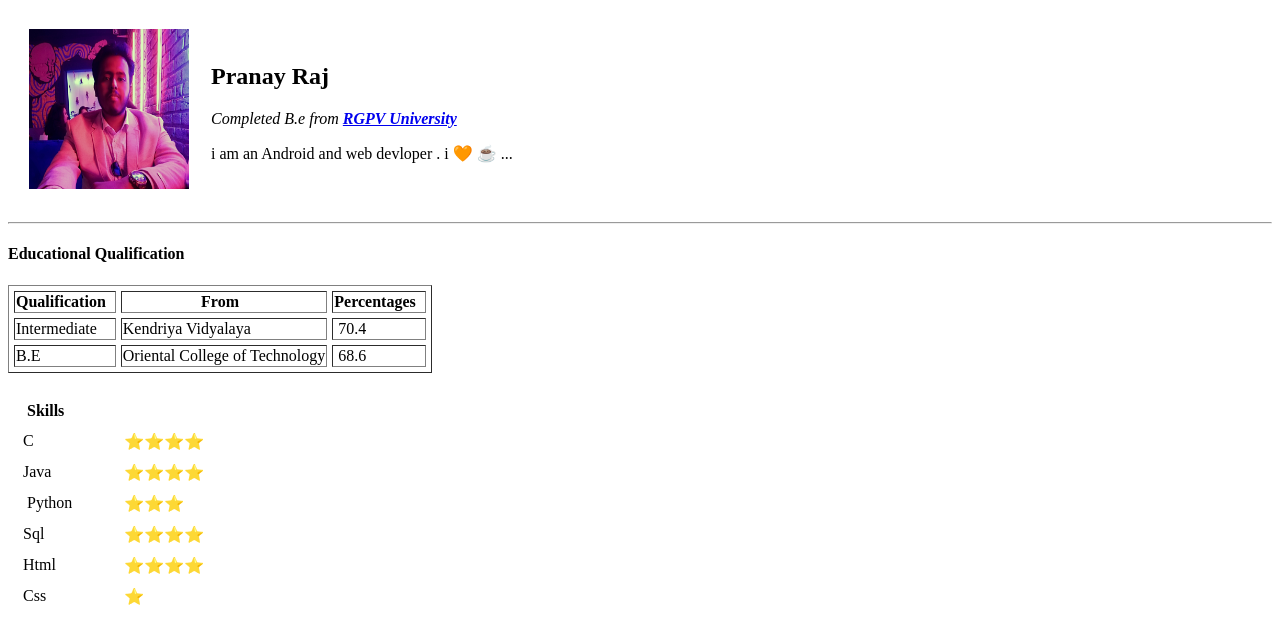
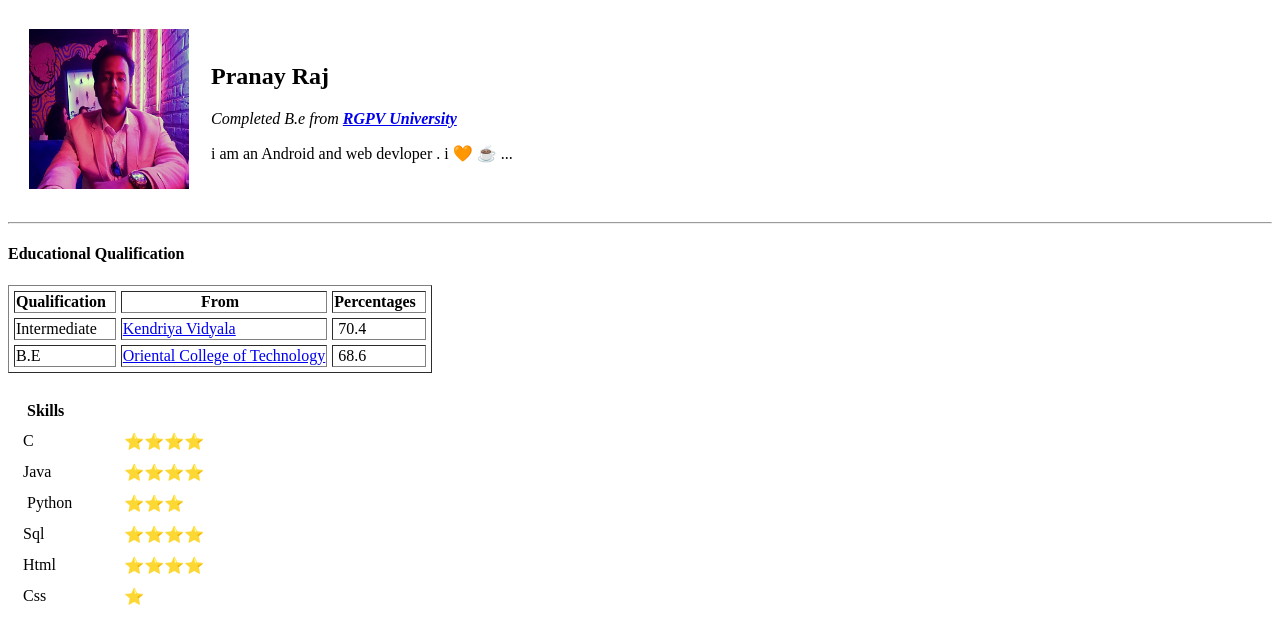
Before and after one commit to pranayrajv/cv, a plain HTML site: page index.html in a window 1280 px wide. Drawn offline with Linux system fonts and the light colour scheme.

Commit message:
Update index.html

```diff
--- a/index.html
+++ b/index.html
@@ -28,12 +28,12 @@
 		<th>Percentages &nbsp;</th>
 		<tr>
 			<td>Intermediate </td>
-			<td>Kendriya Vidyalaya</td>
+			<td><a href="//http://kvasc.kar.nic.in/" target="_blank" > Kendriya Vidyala </a></td>
 			<td>&nbsp;70.4</td>
 		</tr>
 		<tr>
 			<td>B.E</td>
-			<td>Oriental College of Technology</td>
+			<td><a href=" https://www.oistbpl.com" target=" _blank">Oriental College of Technology</a></td>
 			<td> &nbsp;68.6</td>
 		</tr>
 
```
